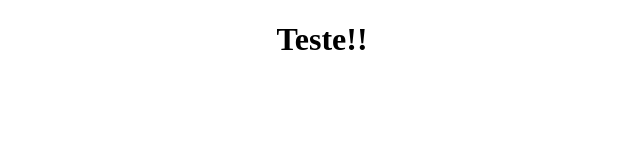
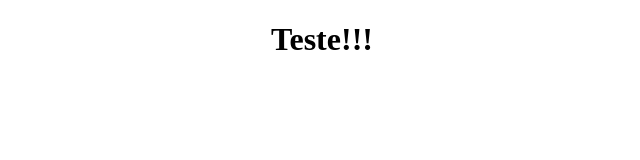
Before and after one commit to bedarosa/ftp-teste, a plain HTML site: page teste/teste.html in a window 1280 px wide. Shown: the full height of the page, 318-958 px from the left. Drawn offline with Linux system fonts and the light colour scheme.

Commit message:
bernardo

```diff
--- a/teste/teste.html
+++ b/teste/teste.html
@@ -13,7 +13,7 @@
 </head>
 <body>
     <div class="center">
-        <h1>Teste!!</h1>
+        <h1>Teste!!!</h1>
     </div>
 </body>
 </html>
```
